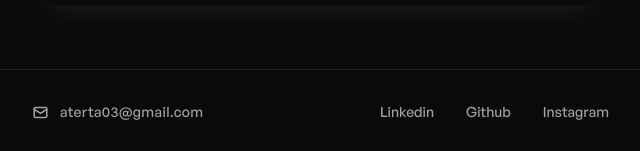
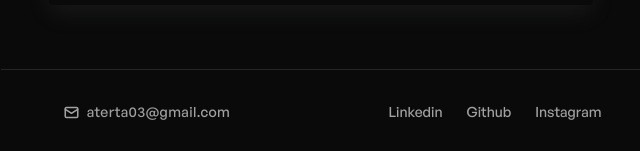
Before and after one commit to Falconstadium/react-portfolio, a React (Vite) app: page /ar/ in a window 1280 px wide. Shown: the part 2591-2742 px from the top of the page, without its empty margins (319-959 px from the left). Built offline with nearby package versions, Linux system fonts and the light colour scheme.

Commit message:
style: Add new link and change some css

```diff
--- a/src/components/Contact.tsx
+++ b/src/components/Contact.tsx
@@ -2,16 +2,9 @@ import { motion } from "framer-motion";
 
 export const Contact = () => {
   return (
-    <section className="font-satoshi px-6 py-8" id="contact" dir="ltr">
-      <div className="mx-auto flex max-w-xl items-center justify-between">
-        <div className="grid gap-4">
-          <motion.div
-            initial={{ opacity: 0, x: -50 }}
-            whileInView={{ opacity: 1, x: 0 }}
-            viewport={{ once: true, amount: "all" }}
-            transition={{ duration: 1 }}
-            className="flex items-center gap-3 text-neutral-400 transition-colors duration-300 hover:text-white active:text-white"
-          >
+    <section className="font-satoshi py-8" id="contact" dir="ltr">
+      <div className="mx-auto grid max-w-2xl place-items-center gap-6 md:grid-cols-2">
+        <div className="flex items-center gap-2 text-neutral-400 transition-colors duration-300 hover:text-white active:text-white">
           <svg
             xmlns="http://www.w3.org/2000/svg"
             width="15"
@@ -33,14 +26,14 @@ export const Contact = () => {
           >
             aterta03@gmail.com
           </a>
-          </motion.div>
         </div>
-        <ul className="flex items-center justify-end gap-8 text-sm font-medium text-neutral-400">
+
+        <ul className="flex items-center justify-end gap-6 text-xs font-medium text-neutral-400 md:text-sm">
           <motion.li
             initial={{ y: -50, opacity: 0 }}
             whileInView={{ y: 0, opacity: 1 }}
             viewport={{ once: true, amount: "all" }}
-            transition={{ duration: 1 }}
+            transition={{ duration: 1, ease: "easeOut" }}
           >
             <a
               href="https://www.linkedin.com/in/yassiraterta"
@@ -55,7 +48,7 @@ export const Contact = () => {
             initial={{ y: -50, opacity: 0 }}
             whileInView={{ y: 0, opacity: 1 }}
             viewport={{ once: true, amount: "all" }}
-            transition={{ duration: 1, delay: 0.2 }}
+            transition={{ duration: 1, delay: 0.2, ease: "easeOut" }}
           >
             <a
               href="https://github.com/Falconstadium"
@@ -70,7 +63,7 @@ export const Contact = () => {
             initial={{ y: -50, opacity: 0 }}
             whileInView={{ y: 0, opacity: 1 }}
             viewport={{ once: true, amount: "all" }}
-            transition={{ duration: 1, delay: 0.2 }}
+            transition={{ duration: 1, delay: 0.3, ease: "easeOut" }}
           >
             <a
               href="https://www.instagram.com/yassirdevs/"
```
Lines whose indentation alone changed are shown as unchanged.
